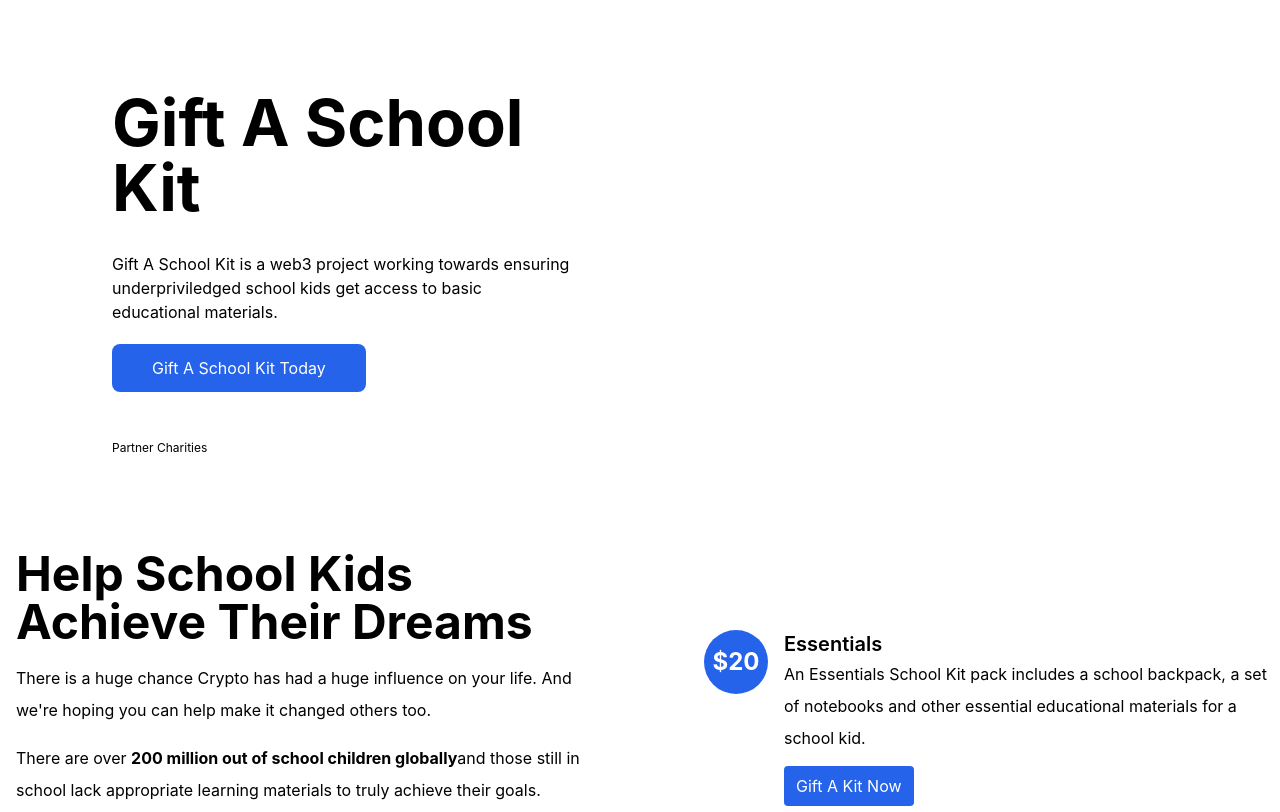
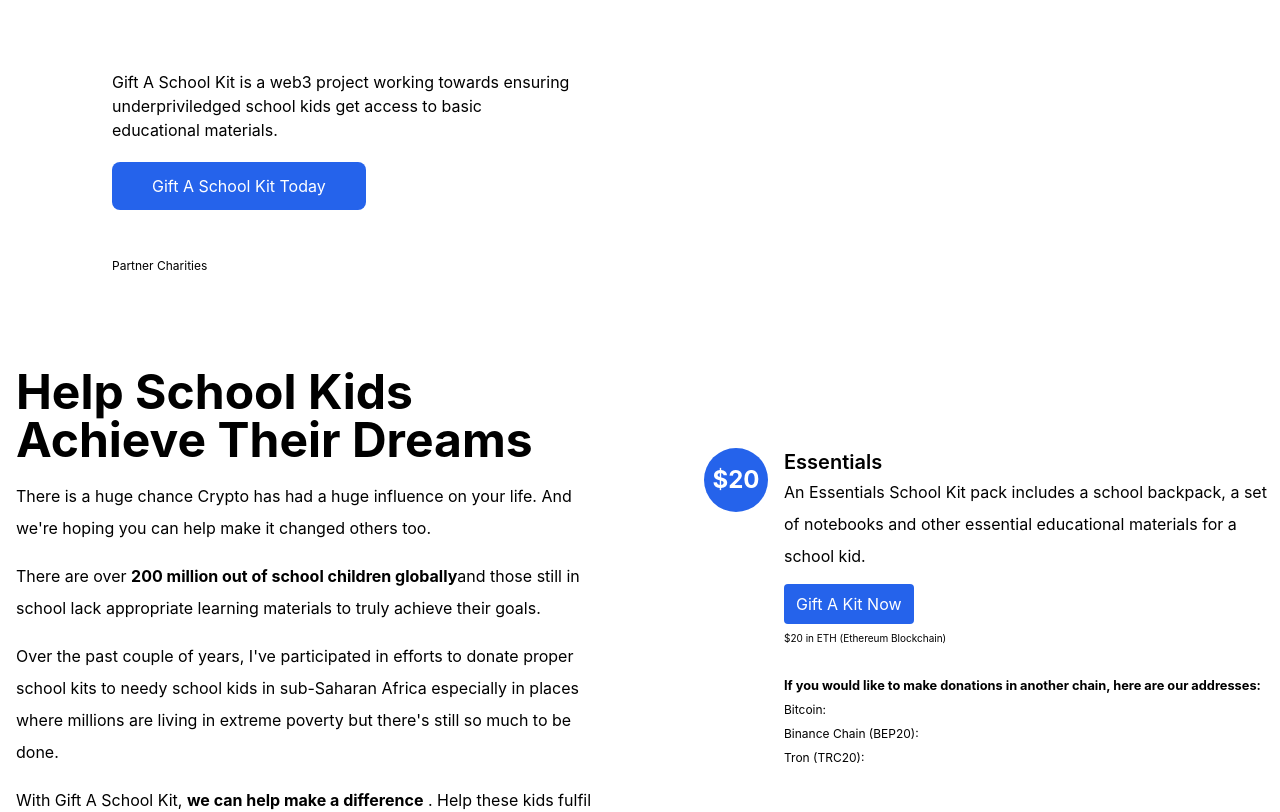
Before and after one commit to thestriver/schoolkit-frontend, a Next.js app: page / in a window 1280 px wide. Shown: the top 812 px of the page. Built offline with nearby package versions, Linux system fonts and the light colour scheme.

Commit message:
hero res

```diff
--- a/pages/hero.js
+++ b/pages/hero.js
@@ -9,23 +9,7 @@ const Hero = () => {
                     <div className="flex flex-wrap 2xl:ml-48 xl:ml-24 lg:ml-16 mx-auto">
                     <div className="w-full lg:w-5/12 px-4">
                         <div className="hero-content">
-                        <h1
-                            className="
-                            lg:pt-8
-                            xl:pt-10
-                            text-dark
-                            font-bold
-                            text-4xl
-                            sm:text-[42px]
-                            lg:text-[40px]
-                            xl:text-[65px]
-                            leading-none
-                            mb-3
-                            "
-                        >
-                            Gift A
-                            School Kit
-                        </h1>
+
                         <p className="text-base mb-5 text-body-color max-w-[480px] xl:pt-5">
                             Gift A School Kit is a web3 project
                             working towards ensuring underpriviledged school kids
@@ -74,7 +58,6 @@ const Hero = () => {
                         </div>
                     </div>
 
-                    <div className="hidden lg:block lg:w-1/12 px-4"></div>
                     </div>
                 </div>
             </div>
```
